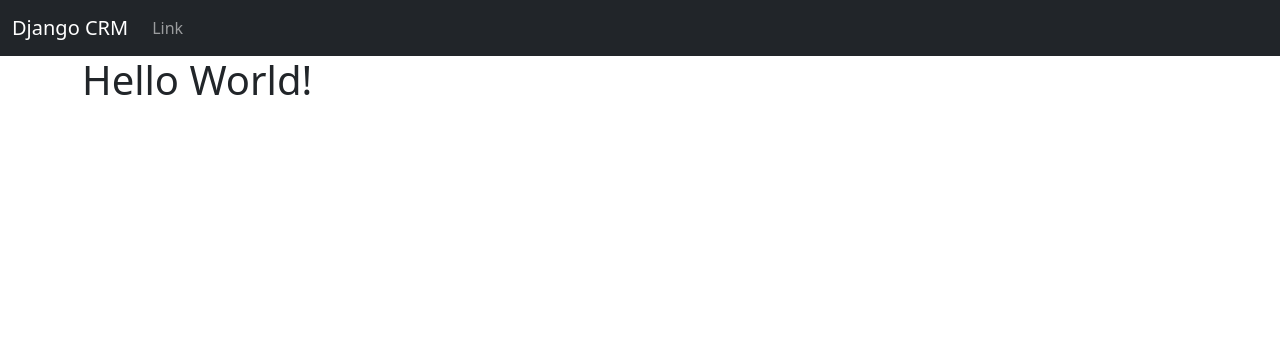
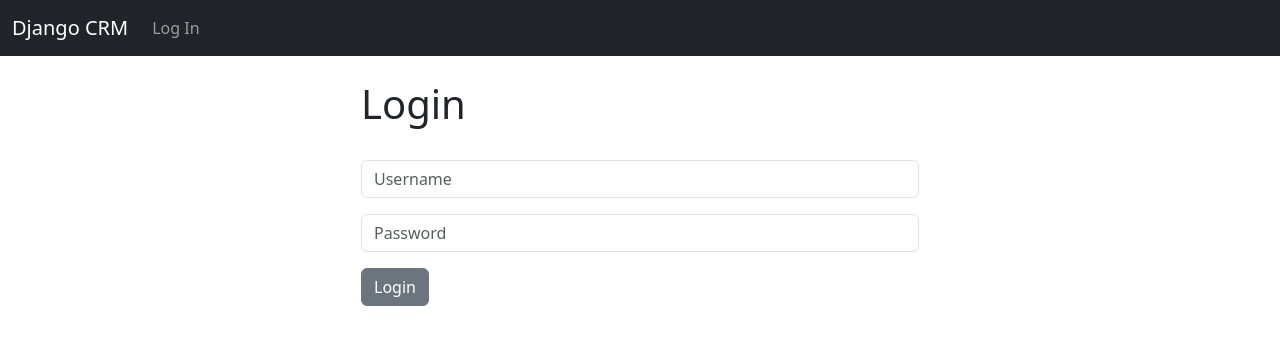
Before and after one commit to FredDsR/DjangoCRM, a Django app: page / in a window 1280 px wide. Shown: the top 345 px of the page. Run offline with Django 4.2, Linux system fonts and the light colour scheme.

Commit message:
create login and logout features

```diff
--- a/website/templates/base.html
+++ b/website/templates/base.html
@@ -9,6 +9,17 @@
   <body>
     {% include 'navbar.html' %}
     <div class="container">
+      {% if messages %}
+        {% for message in messages %}
+          <br />
+          <div class="alert alert-warning alert-dismissible fade show" role="alert">
+            {{ message }}
+            <button type="button" class="btn-close" data-bs-dismiss="alert" aria-label="Close"></button>
+          </div>
+        {% endfor %}
+      {% endif %}
+
+      <br />
       {% block content %}
 
       {% endblock %}
--- a/website/templates/home.html
+++ b/website/templates/home.html
@@ -1,5 +1,24 @@
 {% extends 'base.html' %}
 
 {% block content %}
-  <h1>Hello World!</h1>
+  <div class="col-md-6 offset-md-3">
+    {% if user.is_authenticated %}
+      <h1>Hello World!</h1>
+    {% else %}
+      <h1>Login</h1>
+      <br />
+      <form method="post" action="{% url 'home' %}">
+        {% csrf_token %}
+        <form>
+          <div class="mb-3">
+            <input type="text" class="form-control" aria-describedby="emailHelp" name="username" placeholder="Username" required />
+          </div>
+          <div class="mb-3">
+            <input type="password" class="form-control" name="password" placeholder="Password" required />
+          </div>
+          <button type="submit" class="btn btn-secondary">Login</button>
+        </form>
+      </form>
+    {% endif %}
+  </div>
 {% endblock %}
--- a/website/templates/navbar.html
+++ b/website/templates/navbar.html
@@ -1,14 +1,18 @@
 <nav class="navbar navbar-expand-lg navbar-dark bg-dark">
   <div class="container-fluid">
-      <a class="navbar-brand" href="{% url "home" %}">Django CRM</a>
-      <button class="navbar-toggler" type="button" data-bs-toggle="collapse" data-bs-target="#navbarSupportedContent" aria-controls="navbarSupportedContent" aria-expanded="false" aria-label="Toggle navigation">
-        <span class="navbar-toggler-icon"></span>
-      </button>
+    <a class="navbar-brand" href="{% url 'home' %}">Django CRM</a>
+    <button class="navbar-toggler" type="button" data-bs-toggle="collapse" data-bs-target="#navbarSupportedContent" aria-controls="navbarSupportedContent" aria-expanded="false" aria-label="Toggle navigation"><span class="navbar-toggler-icon"></span></button>
     <div class="collapse navbar-collapse" id="navbarSupportedContent">
       <ul class="navbar-nav me-auto mb-2 mb-lg-0">
+        {% if user.is_authenticated %}
           <li class="nav-item">
-            <a class="nav-link" href="#">Link</a>
+            <a class="nav-link" href="{% url 'logout' %}">Log Out</a>
           </li>
+        {% else %}
+        <li class="nav-item">
+          <a class="nav-link" href="{% url 'home' %}">Log In</a>
+        </li>
+        {% endif %}
       </ul>
     </div>
   </div>
--- a/website/urls.py
+++ b/website/urls.py
@@ -4,4 +4,5 @@ from . import views
 
 urlpatterns = [
     path('', views.home, name='home'),
+    path('logout/', views.logout_user, name='logout'),
 ]
--- a/website/views.py
+++ b/website/views.py
@@ -1,4 +1,30 @@
-from django.shortcuts import render
+from django.shortcuts import render, redirect
+from django.contrib.auth import authenticate, login, logout
+from django.contrib import messages
+
 
 def home(request):
-    return render(request, 'home.html', {})
+
+    if request.method == 'POST':
+        username = request.POST['username']
+        password = request.POST['password']
+
+        user = authenticate(request,
+                            username=username,
+                            password=password)
+
+        if user is not None:
+            login(request, user)
+            messages.success(request, "You have been logged in!")
+            return redirect('home')
+        else:
+            messages.error(request, "There was an error loggin in. Please, try again.")
+            return redirect('home')
+
+    else:
+        return render(request, 'home.html', {})
+
+def logout_user(request):
+    logout(request)
+    messages.success(request, "You have been logged out.")
+    return redirect('home')
```
Lines whose indentation alone changed are shown as unchanged.
